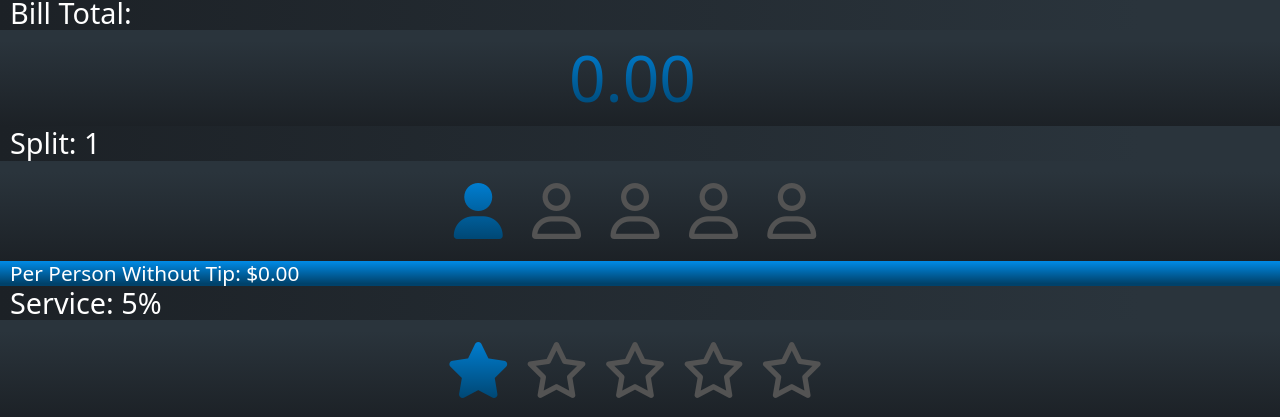
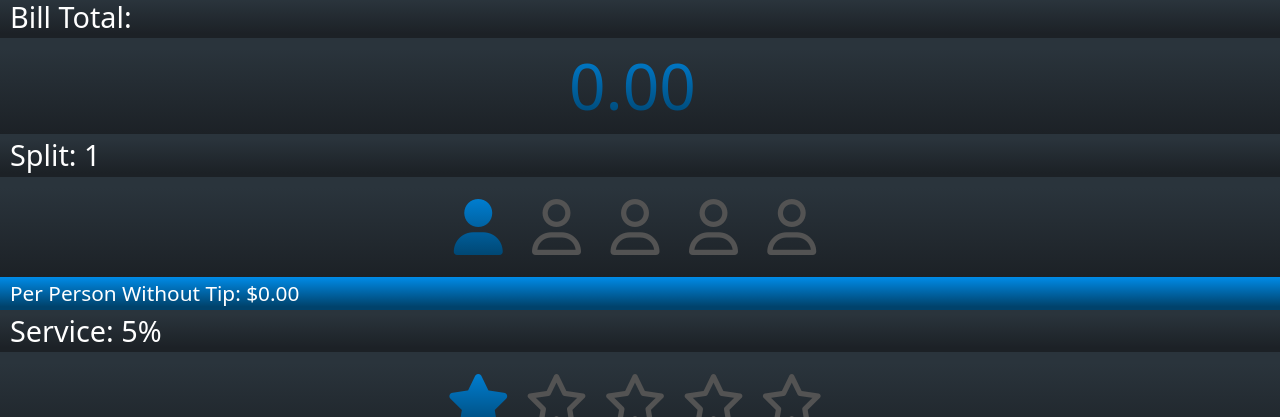
Before and after one commit to PandolfoM/Tipity, a plain HTML site: page index.html in a window 1280 px wide. Shown: the part 56-473 px from the top of the page. Drawn offline with nearby package versions, Linux system fonts and the light colour scheme.

Commit message:
background adjustment

```diff
--- a/assets/css/index.css
+++ b/assets/css/index.css
@@ -17,8 +17,9 @@ h3 {
   font-size: 1.8rem;
   margin: 0;
   text-indent: 10px;
+  padding: 4px 0;
   background: rgb(28,33,38);
-  background: linear-gradient(90deg, rgba(28,33,38,1) 0%, rgba(42,52,60,1) 89%);
+  background: linear-gradient(to top, rgba(28,33,38,1) 10%, rgba(42,52,60,1) 89%);
 }
 
 .perWithoutTip {
```
